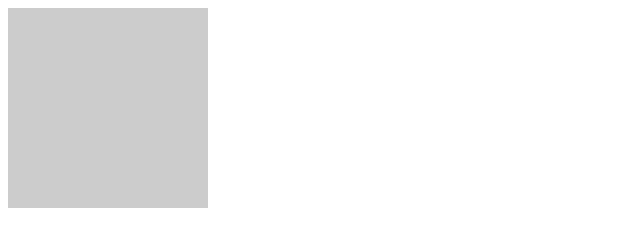
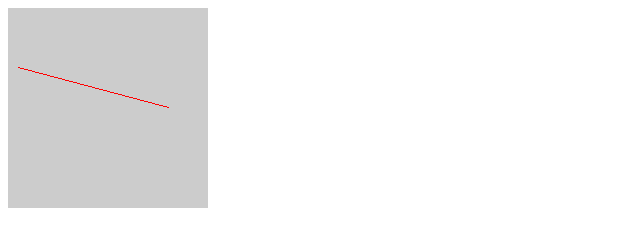
Before and after one commit to shejiJiang/basic-training, a plain HTML site: page gc/demo1.html in a window 1280 px wide. Shown: the full height of the page, 0-640 px from the left. Drawn offline with Linux system fonts and the light colour scheme.

Commit message:
bresenham算法

```diff
--- a/gc/demo1.html
+++ b/gc/demo1.html
@@ -6,7 +6,7 @@
 <canvas id="demoCanvas" width="200" height="200" style="background: #ccc;"/>
 <script type="text/javascript" src="common.js"></script>
 <script type="text/javascript">
-  const p0 = {x: 10, y: 20}, p1 = { x: 40, y: 100 };
+  const p0 = {x: 10, y: 60}, p1 = { x: 160, y: 100 };
 
   // DDA算法（利用增量计算）
   const dda = () => {
@@ -26,9 +26,28 @@
   // dda();
 
   // bresenham算法（利用增量整数计算）
-  //
-
-
+  const bresenham = () => {
+    const deltaY = p1.y - p0.y;
+    const deltaX = p1.x - p0.x;
+    // 决策参数
+    let p = 2 * deltaY - deltaX;
+    const points = [p0];
+    let curPoint = { x: p0.x, y: p0.y };
+    for (let i = 1; i <= deltaX; i++) {
+      let dy = 0;
+      curPoint = { x: curPoint.x, y: curPoint.y };
+      curPoint.x = curPoint.x + 1;
+      if (p >= 0) {
+        curPoint.y = curPoint.y + 1;
+        dy = 1;
+      }
+      points.push(curPoint);
+      p = p + 2 * deltaY - 2 * deltaX * dy;
+    }
+    debugger;
+    render(points);
+  }
+  bresenham();
 
 </script>
 </body>
```
